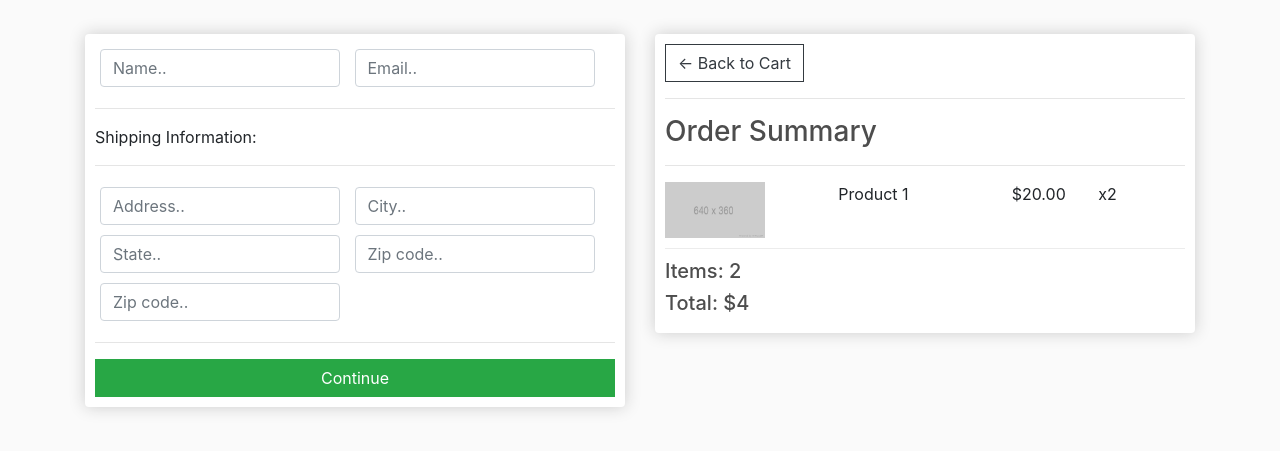
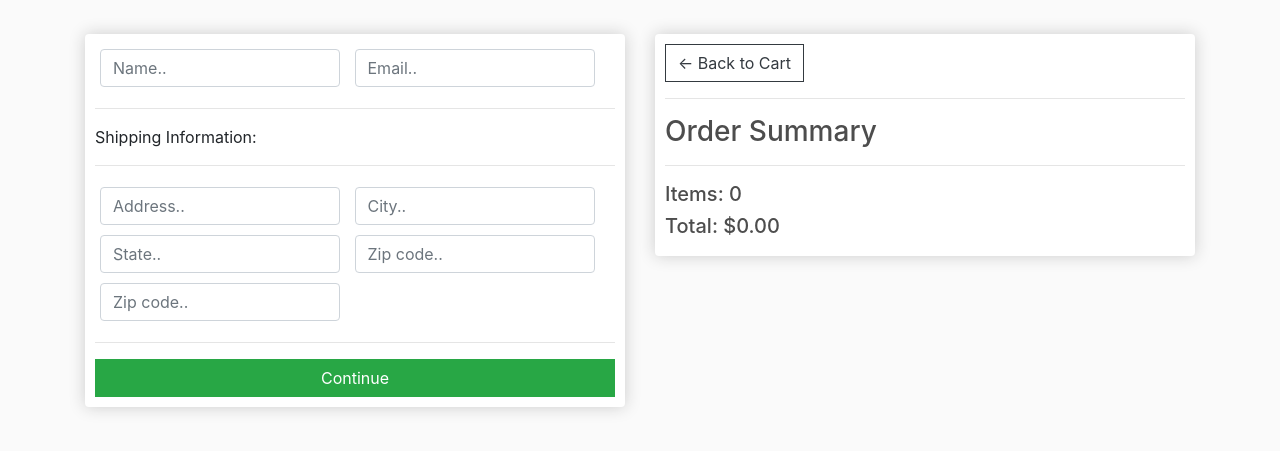
Before and after one commit to Ahmed-skb/Ecommerece-project, a Django app: page /checkout/ in a window 1280 px wide. Shown: the part 57-508 px from the top of the page. Run offline with Django 3.2, Linux system fonts and the light colour scheme; some libraries are stand-ins or nearby versions.

Commit message:
cart page and checkout page render

```diff
--- a/store/templates/store/cart.html
+++ b/store/templates/store/cart.html
@@ -11,8 +11,8 @@
             <br>
             <table class="table">
                 <tr>
-                    <th><h5>Items: <strong>3</strong></h5></th>
-                    <th><h5>Total:<strong> $42</strong></h5></th>
+                    <th><h5>Items: <strong>{{ order.get_cart_items }}</strong></h5></th>
+                    <th><h5>Total:<strong>${{order.get_cart_total|floatformat:2}}</strong></h5></th>
                     <th>
                         <a style="float:right; margin:5px;" class="btn btn-success"
                            href="{% url 'checkout' %}">Checkout</a>
@@ -44,7 +44,7 @@
 							<img data-product="{{item.product.id}}" data-action="remove" class="chg-quantity update-cart" src="{% static  'images/arrow-down.png' %}">
 						</div>
 					</div>
-					<div style="flex:1"><p>$32</p></div>
+					<div style="flex:1"><p>${{item.get_total|floatformat:2}}</p></div>
 				</div>
 				{% endfor %}
 			</div>
--- a/store/templates/store/checkout.html
+++ b/store/templates/store/checkout.html
@@ -53,14 +53,16 @@
             <hr>
             <h3>Order Summary</h3>
             <hr>
+            {% for item in items %}
             <div class="cart-row">
-                <div style="flex:2"><img class="row-image" src="{% static 'images/placeholder.png' %}"></div>
-                <div style="flex:2"><p>Product 1</p></div>
-                <div style="flex:1"><p>$20.00</p></div>
-                <div style="flex:1"><p>x2</p></div>
+                <div style="flex:2"><img class="row-image" src="{{item.product.imageURL}}"></div>
+                <div style="flex:2"><p>{{item.product.name}}</p></div>
+                <div style="flex:1"><p>${{item.product.price|floatformat:2}}</p></div>
+                <div style="flex:1"><p>x{{item.quantity}}</p></div>
             </div>
-            <h5>Items: 2</h5>
-            <h5>Total: $4</h5>
+            {% endfor %}
+            <h5>Items: {{order.get_cart_items}}</h5>
+            <h5>Total: ${{order.get_cart_total|floatformat:2}}</h5>
         </div>
     </div>
 </div>
--- a/store/views.py
+++ b/store/views.py
@@ -17,11 +17,20 @@ def cart(request):
         items = order.orderitem_set.all()
     else:
         items = [ ]
+        order = { 'get_cart_total':0, 'get_cart_items':0 }
 
-    context = {'items': items}
+    context = {'items': items, 'order':order}
     return render(request, 'store/cart.html', context)
 
 
 def checkout(request):
-    context = {}
+    if request.user.is_authenticated:
+        customer = request.user.customer
+        order, created = Order.objects.get_or_create(customer=customer, complete=False)
+        items = order.orderitem_set.all()
+    else:
+        items = []
+        order = {'get_cart_total': 0, 'get_cart_items': 0}
+
+    context = {'items': items, 'order': order}
     return render(request, 'store/checkout.html', context)
```
Also changed, not shown: store/models.py (+17 -0 lines), db.sqlite3.
